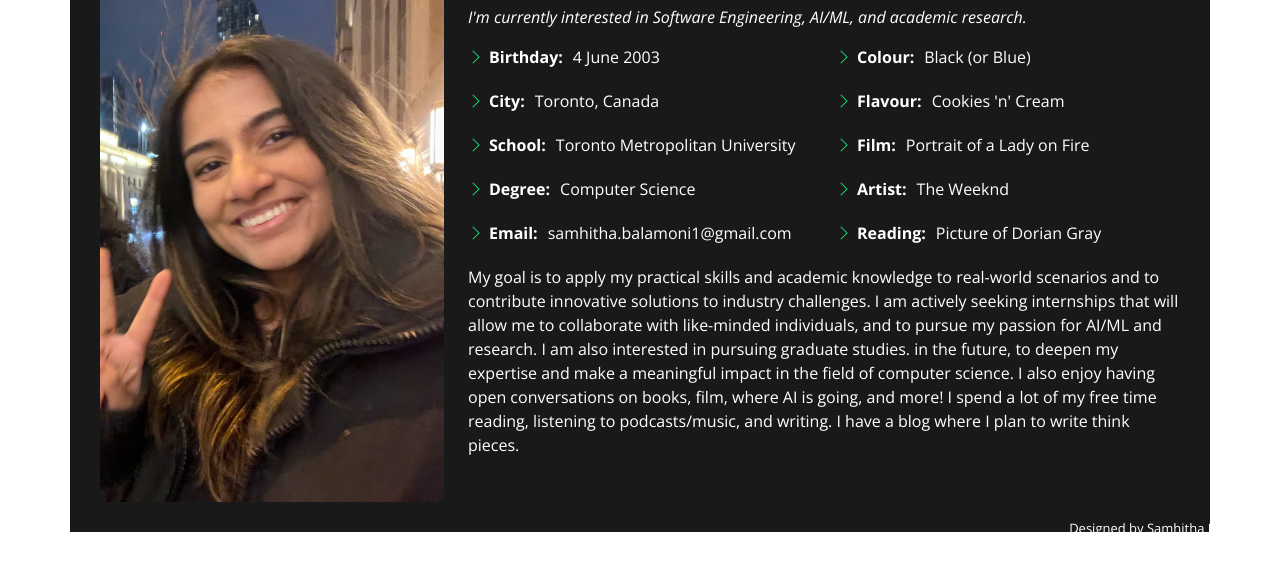
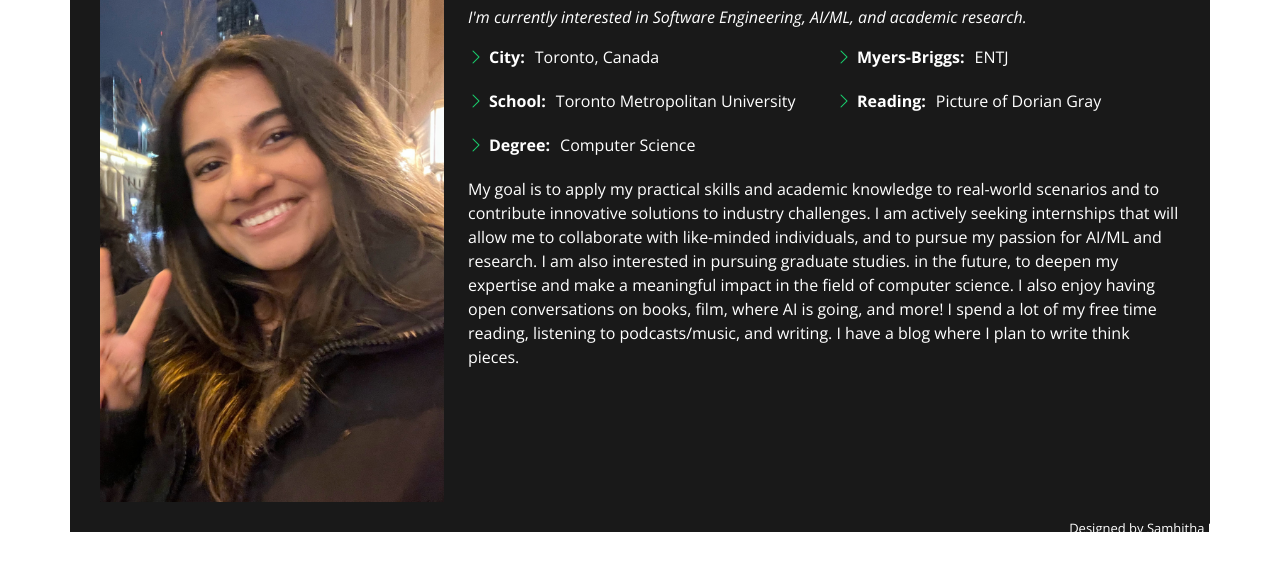
Before and after one commit to samhithabalamoni/CSPortfolio, a plain HTML site: page Personal/index.html in a window 1280 px wide. Both pictures are taken after a click on the link "About". Shown: the part 247-818 px from the top of the page. Drawn offline with nearby package versions, Linux system fonts and the light colour scheme.

Commit message:
Update index.html

```diff
--- a/Personal/index.html
+++ b/Personal/index.html
@@ -77,19 +77,14 @@
           <div class="row">
             <div class="col-lg-6">
               <ul>
-                <li><i class="bi bi-chevron-right"></i> <strong>Birthday:</strong> <span>4 June 2003</span></li>
                 <li><i class="bi bi-chevron-right"></i> <strong>City:</strong> <span>Toronto, Canada</span></li>
                 <li><i class="bi bi-chevron-right"></i> <strong>School:</strong> <span>Toronto Metropolitan University</span></li>
                 <li><i class="bi bi-chevron-right"></i> <strong>Degree:</strong> <span>Computer Science</span></li>
-                <li><i class="bi bi-chevron-right"></i> <strong>Email:</strong> <span>samhitha.balamoni1@gmail.com</span></li>
               </ul>
             </div>
             <div class="col-lg-6">
               <ul>
-                <li><i class="bi bi-chevron-right"></i> <strong>Colour:</strong> <span>Black (or Blue)</span></li>
-                <li><i class="bi bi-chevron-right"></i> <strong>Flavour:</strong> <span>Cookies 'n' Cream</span></li>
-                <li><i class="bi bi-chevron-right"></i> <strong>Film:</strong> <span>Portrait of a Lady on Fire</span></li>
-                <li><i class="bi bi-chevron-right"></i> <strong>Artist:</strong> <span>The Weeknd</span></li>
+                <li><i class="bi bi-chevron-right"></i> <strong>Myers-Briggs:</strong> <span>ENTJ</span></li>
                 <li><i class="bi bi-chevron-right"></i> <strong>Reading:</strong> <span>Picture of Dorian Gray</span></li>
 
 
```
